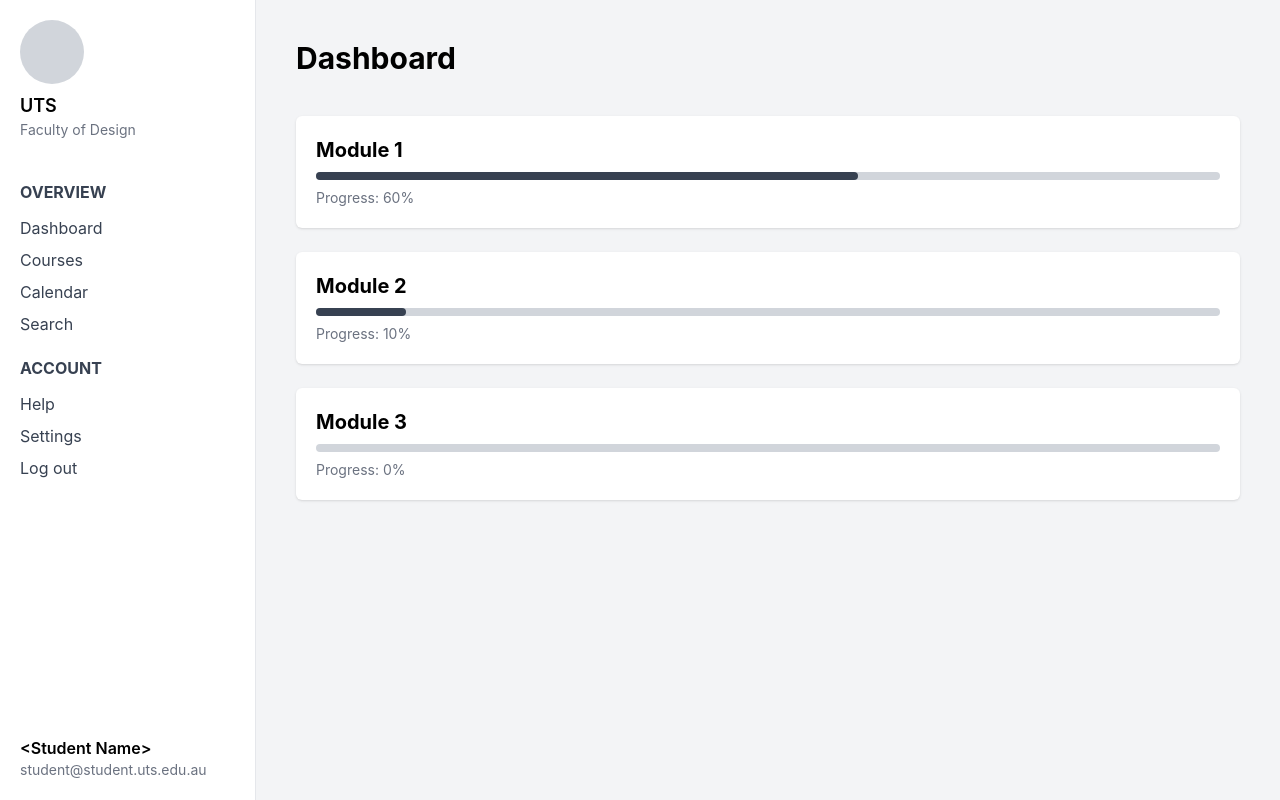
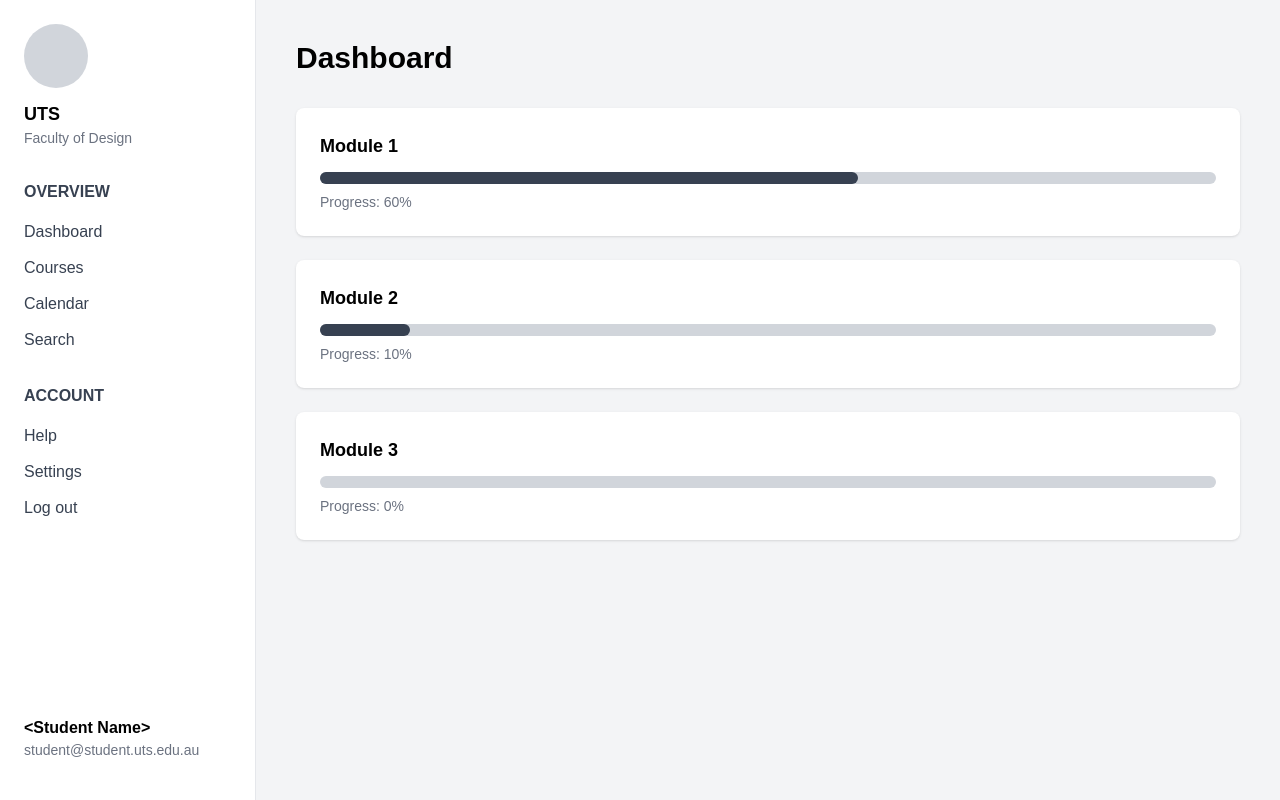
Before and after one commit to JYE01/Seamless-Knit-Learning, a React (Create React App) app: page /Dashboard in a window 1280 px wide. Built offline with nearby package versions, Linux system fonts and the light colour scheme.

Commit message:
signup error

```diff
--- a/package.json
+++ b/package.json
@@ -9,7 +9,9 @@
     "firebase": "^10.13.1",
     "react": "^18.3.1",
     "react-dom": "^18.3.1",
+    "react-router-dom": "^6.26.1",
     "react-scripts": "5.0.1",
+    "react-toastify": "^10.0.5",
     "web-vitals": "^2.1.4"
   },
   "scripts": {
--- a/src/App.js
+++ b/src/App.js
@@ -1,11 +1,22 @@
 import React from 'react';
 import Dashboard from './pages/Dashboard';
+import Home from "./pages/Home";
+import Login from './pages/Login'
+import Signup from './pages/Signup'
+import Reset from "./pages/Reset";
+import { Routes, Route } from "react-router-dom";
 
 function App() {
   return (
-    <div>
-      <Dashboard />
-    </div>
+    <>
+      <Routes>
+        <Route path="/" element={<Home />} />
+           <Route path="/Login" element={<Login />} />
+           <Route path="/Signup" element={<Signup />} />
+           <Route path="/Reset" element={<Reset />} />
+           <Route path="/Dashboard" element={<Dashboard />} />
+      </Routes>
+    </>
   );
 }
 
--- a/src/Firebase.jsx
+++ b/src/Firebase.jsx
@@ -1,5 +1,7 @@
 import { initializeApp } from "firebase/app";
 import { getAnalytics } from "firebase/analytics";
+import { getAuth } from "firebase/auth";
+import { getFirestore } from "firebase/firestore";
 // TODO: Add SDKs for Firebase products that you want to use
 // https://firebase.google.com/docs/web/setup#available-libraries
 
@@ -17,4 +19,6 @@ const firebaseConfig = {
 
 // Initialize Firebase
 const app = initializeApp(firebaseConfig);
-const analytics = getAnalytics(app);
+export default app;
+export const auth = getAuth(app);
+export const db = getFirestore(app);
--- /dev/null
+++ b/src/components/Navbar.js
@@ -0,0 +1,36 @@
+import React from 'react'
+
+const Navbar = () => {
+  return (
+    <div className="w-1/5 bg-white p-6 border-r space-y-8">
+        <div className="mb-8">
+          <div className="bg-gray-300 h-16 w-16 rounded-full mb-3"></div>
+          <p className="text-lg font-semibold">UTS</p>
+          <p className="text-sm text-gray-500">Faculty of Design</p>
+        </div>
+        <nav>
+          <p className="font-semibold text-gray-700 mb-4">OVERVIEW</p>
+          <ul className="space-y-3">
+            <li className="text-gray-700 cursor-pointer">Dashboard</li>
+            <li className="text-gray-700 cursor-pointer">Courses</li>
+            <li className="text-gray-700 cursor-pointer">Calendar</li>
+            <li className="text-gray-700 cursor-pointer">Search</li>
+          </ul>
+        </nav>
+        <nav className="mt-8">
+          <p className="font-semibold text-gray-700 mb-4">ACCOUNT</p>
+          <ul className="space-y-3">
+            <li className="text-gray-700 cursor-pointer">Help</li>
+            <li className="text-gray-700 cursor-pointer">Settings</li>
+            <li className="text-gray-700 cursor-pointer">Log out</li>
+          </ul>
+        </nav>
+        <div className="absolute bottom-10 left-6">
+          <p className="font-semibold">{'<Student Name>'}</p>
+          <p className="text-sm text-gray-500">student@student.uts.edu.au</p>
+        </div>
+      </div>
+  )
+}
+
+export default Navbar
--- a/src/pages/Dashboard.js
+++ b/src/pages/Dashboard.js
@@ -1,66 +1,38 @@
 import React from 'react';
+import Navbar from '../components/Navbar';
 
 const Dashboard = () => {
   return (
     <div className="flex h-screen bg-gray-100">
       {/* Sidebar */}
-      <div className="w-1/5 bg-white p-5 border-r">
-        <div className="mb-10">
-          <div className="bg-gray-300 h-16 w-16 rounded-full mb-2"></div>
-          <p className="text-lg font-semibold">UTS</p>
-          <p className="text-sm text-gray-500">Faculty of Design</p>
-        </div>
-        <nav className="space-y-5">
-          <div className="text-gray-700">
-            <p className="font-bold text-md mb-3">OVERVIEW</p>
-            <ul>
-              <li className="mb-2 cursor-pointer">Dashboard</li>
-              <li className="mb-2 cursor-pointer">Courses</li>
-              <li className="mb-2 cursor-pointer">Calendar</li>
-              <li className="mb-2 cursor-pointer">Search</li>
-            </ul>
-          </div>
-          <div className="text-gray-700 mt-10">
-            <p className="font-bold text-md mb-3">ACCOUNT</p>
-            <ul>
-              <li className="mb-2 cursor-pointer">Help</li>
-              <li className="mb-2 cursor-pointer">Settings</li>
-              <li className="mb-2 cursor-pointer">Log out</li>
-            </ul>
-          </div>
-        </nav>
-        <div className="absolute bottom-5 left-5">
-          <p className="font-semibold">{'<Student Name>'}</p>
-          <p className="text-sm text-gray-500">student@student.uts.edu.au</p>
-        </div>
-      </div>
+      <Navbar />
 
       {/* Main Content */}
       <div className="w-4/5 p-10">
-        <h1 className="text-3xl font-bold mb-10">Dashboard</h1>
+        <h1 className="text-3xl font-bold mb-8">Dashboard</h1>
         <div className="space-y-6">
           {/* Module 1 */}
-          <div className="bg-white p-5 shadow rounded-md">
-            <h2 className="text-xl font-bold mb-2">Module 1</h2>
-            <div className="h-2 bg-gray-300 rounded-full w-full">
-              <div className="h-2 bg-gray-700 rounded-full" style={{ width: '60%' }}></div>
+          <div className="bg-white p-6 shadow rounded-lg">
+            <h2 className="text-lg font-semibold mb-3">Module 1</h2>
+            <div className="h-3 bg-gray-300 rounded-full">
+              <div className="h-3 bg-gray-700 rounded-full" style={{ width: '60%' }}></div>
             </div>
             <p className="text-sm text-gray-500 mt-2">Progress: 60%</p>
           </div>
 
           {/* Module 2 */}
-          <div className="bg-white p-5 shadow rounded-md">
-            <h2 className="text-xl font-bold mb-2">Module 2</h2>
-            <div className="h-2 bg-gray-300 rounded-full w-full">
-              <div className="h-2 bg-gray-700 rounded-full" style={{ width: '10%' }}></div>
+          <div className="bg-white p-6 shadow rounded-lg">
+            <h2 className="text-lg font-semibold mb-3">Module 2</h2>
+            <div className="h-3 bg-gray-300 rounded-full">
+              <div className="h-3 bg-gray-700 rounded-full" style={{ width: '10%' }}></div>
             </div>
             <p className="text-sm text-gray-500 mt-2">Progress: 10%</p>
           </div>
 
           {/* Module 3 */}
-          <div className="bg-white p-5 shadow rounded-md">
-            <h2 className="text-xl font-bold mb-2">Module 3</h2>
-            <div className="h-2 bg-gray-300 rounded-full w-full"></div>
+          <div className="bg-white p-6 shadow rounded-lg">
+            <h2 className="text-lg font-semibold mb-3">Module 3</h2>
+            <div className="h-3 bg-gray-300 rounded-full"></div>
             <p className="text-sm text-gray-500 mt-2">Progress: 0%</p>
           </div>
         </div>
--- /dev/null
+++ b/src/pages/Home.js
@@ -0,0 +1,15 @@
+import React from 'react'
+import { Link } from "react-router-dom";
+const Home = () => {
+
+  return (
+   <>
+    <h1>Welcome to Seamless-knitting learning module</h1>
+    <Link to="/Login">
+     <button className="bg-violet-600 hover:bg-violet-700 transition w-full lg:max-w-[150px] h-16 rounded-lg flex justify-center items-center text-white text-xl ">Login</button>
+    </Link>
+   </>
+  )
+}
+
+export default Home
--- a/src/pages/Login.js
+++ b/src/pages/Login.js
@@ -1,7 +1,7 @@
 import React, { useState } from "react";
 import { signInWithEmailAndPassword, signInWithPopup, GoogleAuthProvider } from "firebase/auth";
 import { auth } from "../Firebase";
-// import './Login&Signup&Reset.css';
+import './Login&Signup&Reset.css';
 import googleLogo from '../assets/img/googleIcon.png';
 import { Link } from "react-router-dom";
 import { ToastContainer,toast } from "react-toastify";
--- a/src/pages/Signup.js
+++ b/src/pages/Signup.js
@@ -10,14 +10,11 @@ import 'react-toastify/dist/ReactToastify.css';
 
 
 function SignUp() {
-  // const auth = getAuth(app);
-  // const db = getFirestore(app);
 
   const [name, setName] = useState("");
   const [email, setEmail] = useState("");
   const [password, setPassword] = useState("");
   const [phone, setPhone] = useState("");
-  const [status, setStatus] = useState("");
   const [isGoogleSigningIn, setIsGoogleSigningIn] = useState(false);
   const navigate = useNavigate();
 
@@ -32,7 +29,6 @@ function SignUp() {
           Name: name,
           Email: user.email,
           PhoneNum: phone,
-          Status: status,
         });
       }
       console.log("User Registered Successfully!!");
@@ -130,41 +126,7 @@ function SignUp() {
                 />
                 <i className="bx bx-hide eye-icon"></i>
               </div>
-              <div>
-                <a style={{ fontSize: '14px' }}>Please select your role from the following options:</a>
-              </div>
-              <div className="field radio-field">
-                <label>
-                  <input
-                    type="radio"
-                    name="status"  // All radio buttons share the same name
-                    value="Agent"
-                    onChange={(e) => setStatus(e.target.value)}
-                    required
-                  />
-                  Agent
-                </label>
-                <label>
-                  <input
-                    type="radio"
-                    name="status"
-                    value="Tenant"
-                    onChange={(e) => setStatus(e.target.value)}
-                    required
-                  />
-                  Tenant
-                </label>
-                <label>
-                  <input
-                    type="radio"
-                    name="status"
-                    value="Landlord"
-                    onChange={(e) => setStatus(e.target.value)}
-                    required
-                  />
-                  Landlord
-                </label>
-              </div>
+
               <div className="field button-field">
                 <button type="submit" className="pageButton">Signup</button>
                 <ToastContainer />
```
Also changed, not shown: src/index.js (+7 -2 lines), 1 other file (tests, documents, lock files or other folders). Lines whose indentation alone changed are shown as unchanged.
